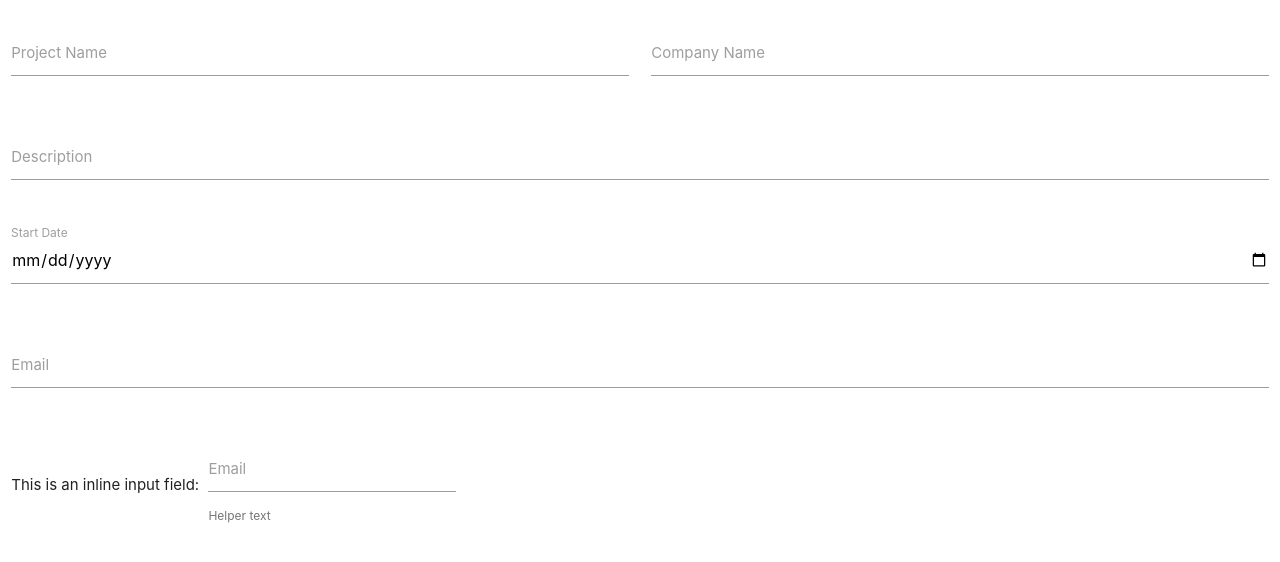
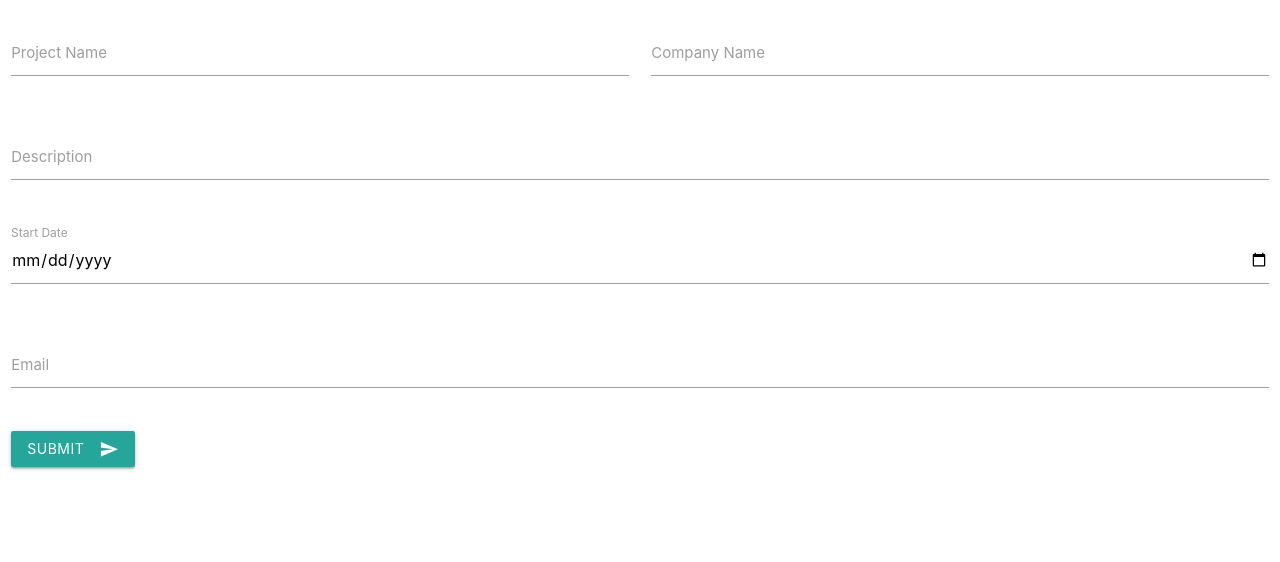
Before and after one commit to CarsonButterfield/timetracker, a website: page views/new-project.html in a window 1280 px wide. Drawn offline with nearby package versions, Linux system fonts and the light colour scheme.

Commit message:
commit for merge

```diff
--- a/views/new-project.html
+++ b/views/new-project.html
@@ -25,7 +25,7 @@
 
     <div class="input-field">
   <div class="row">
-        <form class="col s12">
+        <form id="new-project" class="col s12">
           <div class="row">
             <div class="input-field col s6">
               <input id="projectName" type="text" class="validate">
@@ -54,16 +54,11 @@
               <label for="email">Email</label>
             </div>
           </div>
-          <div class="row">
-            <div class="col s12">
-              This is an inline input field:
-              <div class="input-field inline">
-                <input id="email_inline" type="email" class="validate">
-                <label for="email_inline">Email</label>
-                <span class="helper-text" data-error="wrong" data-success="right">Helper text</span>
-              </div>
-            </div>
-          </div>
+
+  <button class="btn waves-effect waves-light" type="submit" name="action">Submit
+      <i class="material-icons right">send</i>
+    </button>
+
         </form>
       </div>
 
```
Also changed, not shown: views/profile.html (+1 -8 lines).
